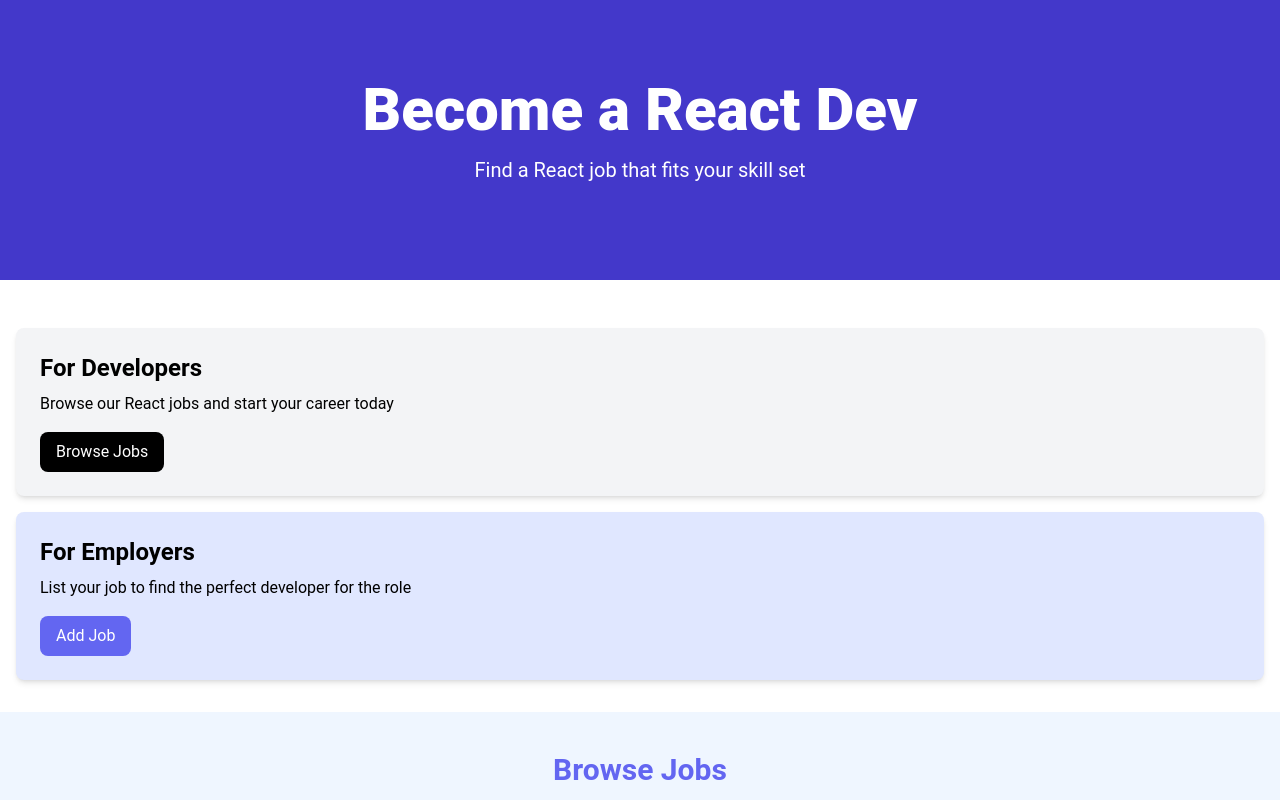
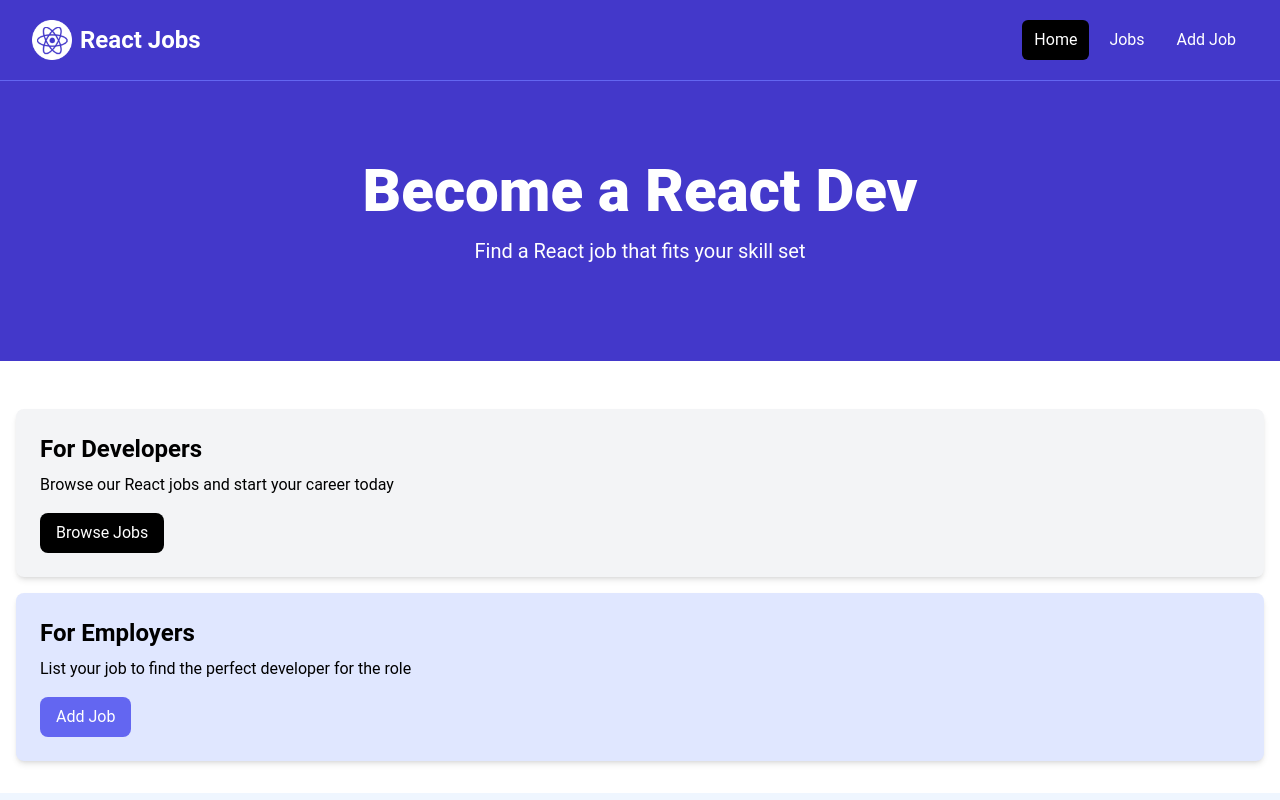
Before and after one commit to jordicastro/react-jobs, a React (Vite) app: page / in a window 1280 px wide. Shown: the top 800 px of the page. Built offline with nearby package versions, Linux system fonts and the light colour scheme.

Commit message:
routing, dynamic navbar, and custom NotFound page

```diff
--- a/src/App.jsx
+++ b/src/App.jsx
@@ -1,11 +1,15 @@
 import { Route, createBrowserRouter, createRoutesFromElements, RouterProvider } from 'react-router-dom';
 import HomePage from './pages/HomePage';
 import MainLayout from './layouts/MainLayout';
+import JobsPage from './pages/JobsPage';
+import NotFoundPage from './pages/NotFoundPage';
 
 const router = createBrowserRouter(
   createRoutesFromElements(
   <Route path='/' element={<MainLayout/>}>
     <Route index element={<HomePage/>} />
+    <Route path='jobs' element={<JobsPage/>} />
+    <Route path='*' element={<NotFoundPage/>} />
   </Route>
   )
 );
--- a/src/components/HomeCards.jsx
+++ b/src/components/HomeCards.jsx
@@ -1,3 +1,4 @@
+import { Link } from 'react-router-dom'
 import Card from './Card'
 
 
@@ -12,24 +13,24 @@
                 <p className="mt-2 mb-4">
                 Browse our React jobs and start your career today
                 </p>
-                <a
-                href="/jobs.html"
+                <Link
+                to="/jobs"
                 className="inline-block bg-black text-white rounded-lg px-4 py-2 hover:bg-gray-700"
                 >
                 Browse Jobs
-                </a>
+                </Link>
             </Card>
             <Card bg='bg-indigo-100'>
                 <h2 className="text-2xl font-bold">For Employers</h2>
                 <p className="mt-2 mb-4">
                 List your job to find the perfect developer for the role
                 </p>
-                <a
-                href="/add-job.html"
+                <Link
+                to="/add-job"
                 className="inline-block bg-indigo-500 text-white rounded-lg px-4 py-2 hover:bg-indigo-600"
                 >
                 Add Job
-                </a>
+                </Link>
             </Card>
         </div>
       </div>
--- a/src/components/JobListing.jsx
+++ b/src/components/JobListing.jsx
@@ -1,7 +1,7 @@
 import { useState } from 'react';
-
+import { FaMapMarker } from 'react-icons/fa'
+import { Link } from 'react-router-dom';
 import PropTypes from 'prop-types';
-import { FaMapMarker } from 'react-icons/fa'
 
 const JobListing = ({ job }) => {
     const [showFullDescription, setShowFullDescription] = useState(false);
@@ -36,12 +36,12 @@
                                 <FaMapMarker className="inline text-lg mb-1 mr-1" />
                                 {job.location}
                                 </div>
-                                <a
-                                href={ `/job/${job.id}` }
+                                <Link
+                                to={ `/job/${job.id}` }
                                 className="h-[36px] bg-indigo-500 hover:bg-indigo-600 text-white px-4 py-2 rounded-lg text-center text-sm"
                                 >
                                 Read More
-                                </a>
+                                </Link>
                             </div>
                             </div>
                         </div>
--- a/src/components/Navbar.jsx
+++ b/src/components/Navbar.jsx
@@ -1,6 +1,14 @@
+import { NavLink } from 'react-router-dom'
 import logo from '../assets/images/logo.png'
 
 const Navbar = () => {
+
+  const linkClass = ({isActive}) =>
+    isActive
+    ? ' bg-black text-white hover:bg-gray-900 hover:text-white rounded-md px-3 py-2'
+    : 'text-white hover:bg-gray-900 hover:text-white rounded-md px-3 py-2'
+
+
   return (
     <>
         <nav className="bg-indigo-700 border-b border-indigo-500">
@@ -9,7 +17,7 @@
           <div
             className="flex flex-1 items-center justify-center md:items-stretch md:justify-start"
           >
-            <a className="flex flex-shrink-0 items-center mr-4" href="/index.html">
+            <NavLink className="flex flex-shrink-0 items-center mr-4" to="/">
               <img
                 className="h-10 w-auto"
                 src={logo}
@@ -18,23 +26,23 @@
               <span className="hidden md:block text-white text-2xl font-bold ml-2"
                 >React Jobs</span
               >
-            </a>
+            </NavLink>
             <div className="md:ml-auto">
               <div className="flex space-x-2">
-                <a
-                  href="/index.html"
-                  className="text-white bg-black hover:bg-gray-900 hover:text-white rounded-md px-3 py-2"
-                  >Home</a
+                <NavLink
+                  to="/"
+                  className={linkClass}
+                  >Home</NavLink
                 >
-                <a
-                  href="/jobs.html"
-                  className="text-white hover:bg-gray-900 hover:text-white rounded-md px-3 py-2"
-                  >Jobs</a
+                <NavLink
+                  to="/jobs"
+                  className={linkClass}
+                  >Jobs</NavLink
                 >
-                <a
-                  href="/add-job.html"
-                  className="text-white hover:bg-gray-900 hover:text-white rounded-md px-3 py-2"
-                  >Add Job</a
+                <NavLink
+                  to="/add-job"
+                  className={linkClass}
+                  >Add Job</NavLink
                 >
               </div>
             </div>
@@ -43,7 +51,7 @@
       </div>
     </nav>
     </>
-  )
+  );
 }
 
 export default Navbar
--- a/src/components/ViewAllJobs.jsx
+++ b/src/components/ViewAllJobs.jsx
@@ -1,11 +1,11 @@
-
+import { Link } from "react-router-dom"
 const ViewAllJobs = () => {
   return (
     <section className="m-auto max-w-lg my-10 px-6">
-    <a
-      href="/jobs"
+    <Link
+      to="/jobs"
       className="block bg-black text-white text-center py-4 px-6 rounded-xl hover:bg-gray-700"
-      >View All Jobs</a
+      >View All Jobs</Link
     >
   </section>
   )
--- a/src/layouts/MainLayout.jsx
+++ b/src/layouts/MainLayout.jsx
@@ -1,8 +1,10 @@
 import { Outlet } from 'react-router-dom'
+import Navbar from '../components/Navbar'
 
 const MainLayout = () => {
   return (
     <>
+      <Navbar />
       <Outlet />
     </>
   );
--- a/src/pages/HomePage.jsx
+++ b/src/pages/HomePage.jsx
@@ -10,7 +10,6 @@
         <HomeCards />
         <JobListings />
         <ViewAllJobs />
-
     </>
   )
 }
--- /dev/null
+++ b/src/pages/JobsPage.jsx
@@ -0,0 +1,10 @@
+const JobsPage = () => {
+  return (
+    <>
+        <h1>Jobs</h1>
+        <p>Here are some jobs</p>
+    </>
+  );
+}
+
+export default JobsPage
--- /dev/null
+++ b/src/pages/NotFoundPage.jsx
@@ -0,0 +1,21 @@
+import { Link } from "react-router-dom"
+import {FaExclamationTriangle} from 'react-icons/fa'
+
+const NotFoundPage = () => {
+  return (
+    <>
+        <section className="text-center flex flex-col justify-center items-center h-96">
+            <FaExclamationTriangle className='text-yellow-400 text-6xl mb-4' />
+            <h1 className="text-6xl font-bold mb-4">404 Not Found</h1>
+            <p className="text-xl mb-5">This page does not exist</p>
+            <Link
+                to="/"
+                className="text-white bg-indigo-700 hover:bg-indigo-900 rounded-md px-3 py-2 mt-4"
+                >Go Back</Link
+            >
+        </section>
+    </>
+  )
+}
+
+export default NotFoundPage
```
